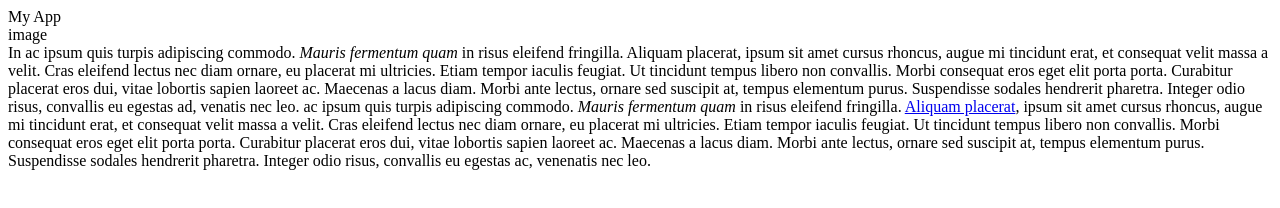
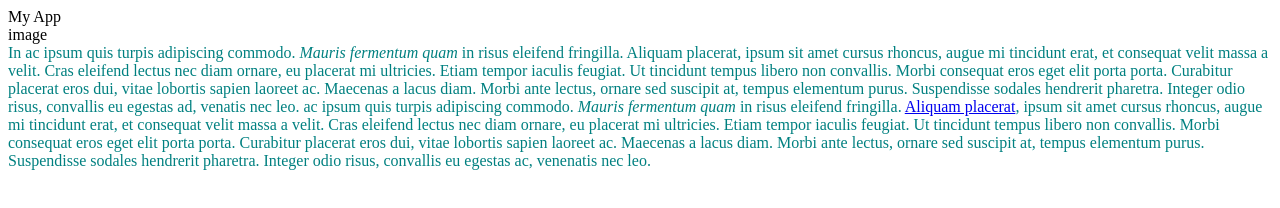
Before and after one commit to Pauline122112/portfolio, a plain HTML site: page toplist/index.html in a window 1280 px wide. Drawn offline with Linux system fonts and the light colour scheme.

Commit message:
made change

```diff
--- a/toplist/style.css
+++ b/toplist/style.css
@@ -1,3 +1,3 @@
-.descrition {
+.description {
     color:teal;
 }
```
